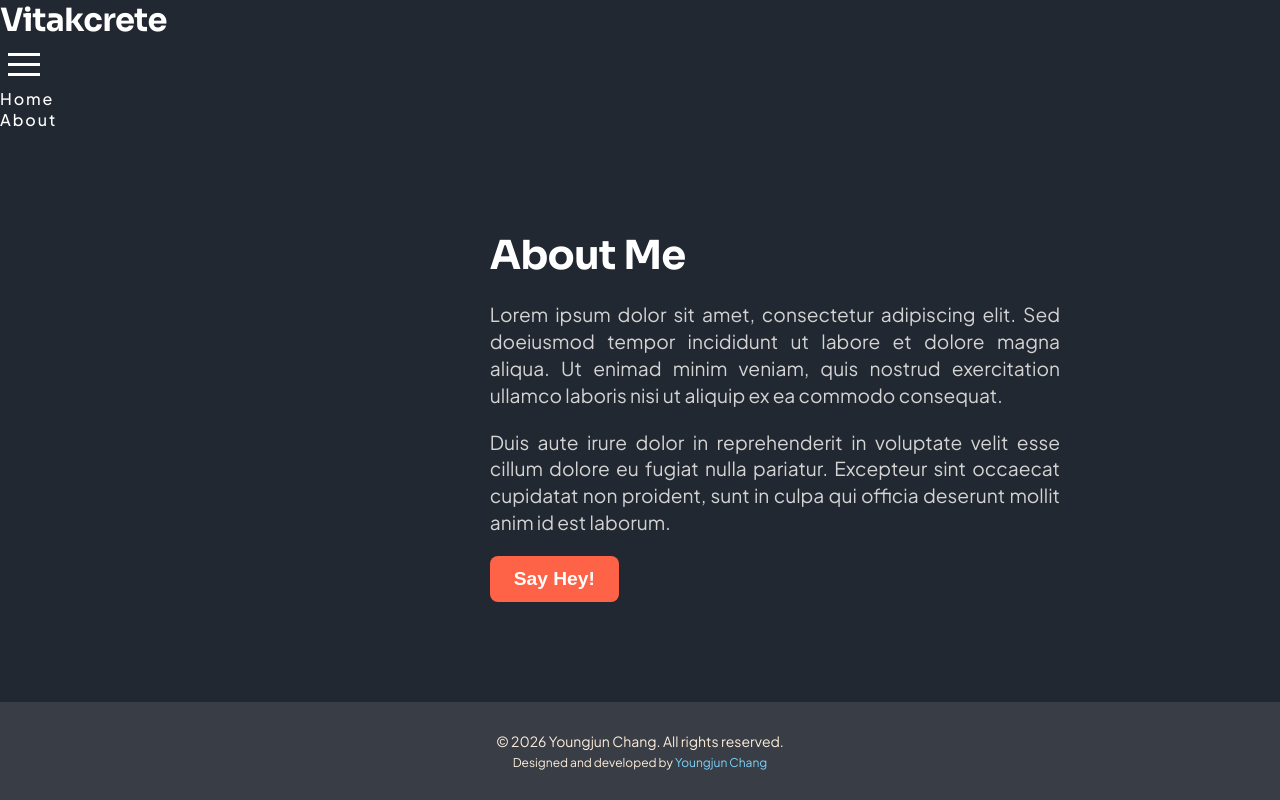
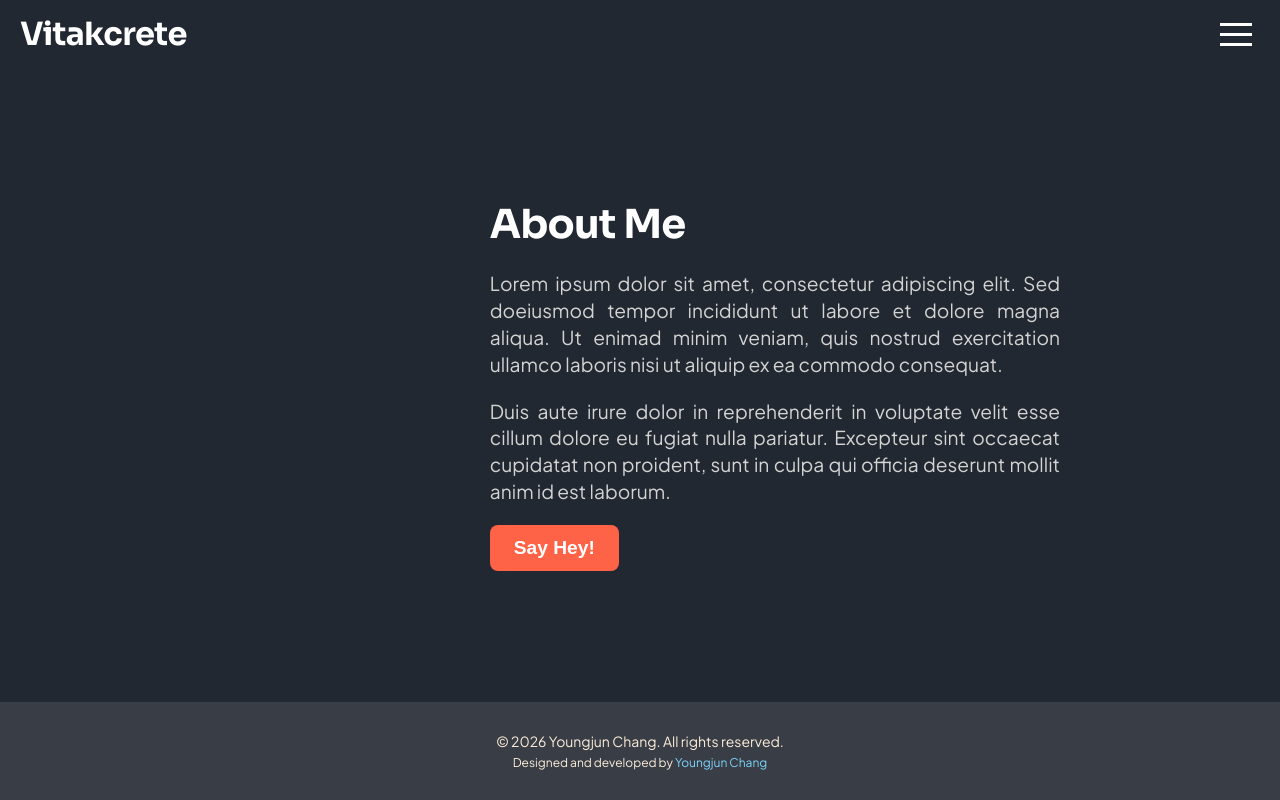
Before and after one commit to yrlabs/vitakcrete, a React (Vite) app: page /vitakcrete/about in a window 1280 px wide. Built offline with nearby package versions, Linux system fonts and the light colour scheme.

Commit message:
Update Header.module.css

```diff
--- a/src/css/Header.module.css
+++ b/src/css/Header.module.css
@@ -1,3 +1,53 @@
+.container {
+    display: flex;
+    justify-content: space-between;
+    align-items: center;
+    padding: 10px 20px;
+    background-color: #222831;
+    color: white;
+    position: relative;
+}
+
+.hamburger {
+    cursor: pointer;
+    z-index: 1001;
+}
+
+.nav {
+    display: flex;
+    flex-direction: column;
+    position: fixed;
+    top: 0;
+    right: -100%;
+    width: 100%;
+    height: 100%;
+    background-color: #393E46;
+    padding: 0;
+    justify-content: center;
+    align-items: center;
+    transition: right 0.3s ease-in-out;
+    z-index: 999;
+}
+
+.navOpen {
+    right: 0;
+}
+
+nav ul {
+    list-style-type: none;
+    padding: 0;
+    margin: 0;
+}
+
+nav ul li {
+    color: white;
+    font-size: 24px;
+    cursor: pointer;
+    margin: 40px;
+    text-align: center;
+    text-transform: uppercase;
+}
+
 nav ul li a {
     color: white;
     text-decoration: none;
```
